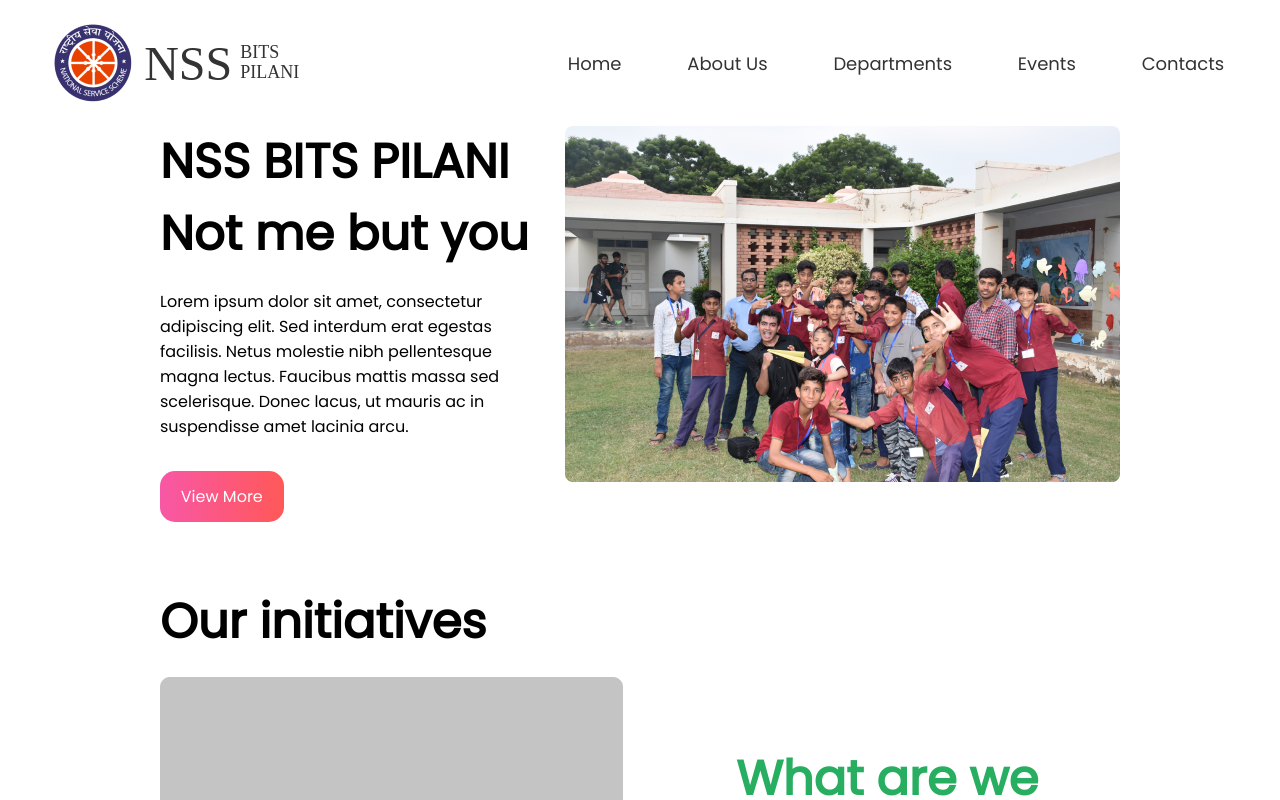
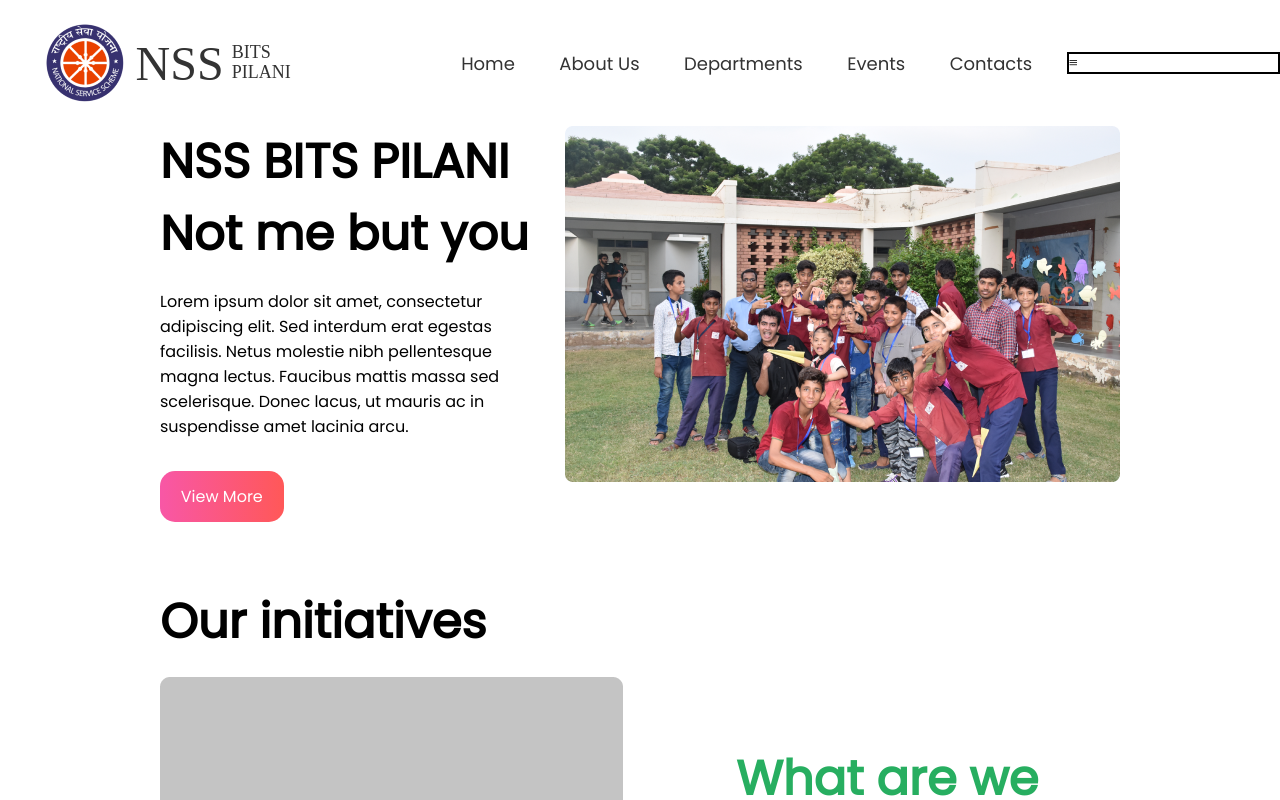
Before and after one commit to NSS-BITS-Pilani/NSSrevamp, a React (Create React App) app: page / in a window 1280 px wide. Shown: the top 800 px of the page. Built offline with nearby package versions, Linux system fonts and the light colour scheme.

Commit message:
temp topbar

```diff
--- a/src/Components/Home/home.scss
+++ b/src/Components/Home/home.scss
@@ -7,18 +7,18 @@
   margin-bottom: 1.2rem;
 }
 
-.mainInfo{
+.mainInfo {
   display: flex;
   justify-content: center;
   font-family: poppins;
   margin-bottom: 4rem;
 
-  .homeFlexBox{
+  .homeFlexBox {
     display: flex;
     width: 75%;
     justify-content: center;
     flex-wrap: wrap;
-  .homeLeft{
+    .homeLeft {
       width: 50%;
       padding-right: 10%;
 
@@ -29,7 +29,7 @@
         .button {
           display: block;
           color: white;
-      background: linear-gradient(90deg, #F857A6 0%, #FF5858 100%);
+          background: linear-gradient(90deg, #f857a6 0%, #ff5858 100%);
           border-radius: 15px;
           padding-top: 0.8rem;
           padding-bottom: 0.8rem;
@@ -39,51 +39,45 @@
       }
     }
 
-  .homeRight{
+    .homeRight {
       width: 50%;
-
+    }
   }
 }
 
-}
-
-.homeAbout{
-
+.homeAbout {
   font-family: poppins;
   width: 75%;
   margin: 0 auto;
 
-  .aboutInfo{
+  .aboutInfo {
     display: flex;
     justify-content: center;
     font-family: poppins;
     margin-bottom: 4rem;
 
-    .aboutFlexBox{
+    .aboutFlexBox {
       display: flex;
       width: 100%;
       align-items: center;
 
-      .left{
+      .left {
         width: 50%;
-
       }
 
-      .right{
+      .right {
         width: 50%;
         padding-left: 10%;
       }
 
-      .leftB{
+      .leftB {
         width: 50%;
         padding-right: 10%;
       }
 
-      .rightB{
+      .rightB {
         width: 50%;
-
       }
-
     }
   }
 }
--- a/src/Components/TopBar/topbar.js
+++ b/src/Components/TopBar/topbar.js
@@ -1,25 +1,16 @@
-import React from 'react';
+import React, {useState} from 'react';
 import classes from "./topbar.scss";
 import { NavLink } from 'react-router-dom';
 
-const topbar = () => {
-    return (
-        <div className={`${classes.bar} bar`}>
-            <div className={`${classes.component1} component1`}>
-                <div className={`${classes.logo} logo`}>
-                    <div className={`${classes.nssLogo} nssLogo`}>
-                        <img src="/assets/nss-logo-national-service-scheme 1.png" />
-                    </div>
-                    <div className={`${classes.nss} nss`}>
-                        NSS
-                    </div>
-                    <div className={`${classes.bits} bits`}>
-                        BITS PILANI
-                    </div>
-                </div>
-            </div>
-            <div className={`${classes.component2} component2`}>
-                <NavLink to={"/"} className={`${classes.NavLink} NavLink`}>
+const Topbar = () => {
+
+    const [showDrawer, setShowDrawer] = useState(false);
+
+    const links =
+
+        <React.Fragment>
+
+            <NavLink to={"/"} className={`${classes.NavLink} NavLink`}>
                     Home
                 </NavLink>
 
@@ -38,9 +29,37 @@
                 <NavLink to={"/contacts"} className={`${classes.NavLink} NavLink`}>
                     Contacts
                 </NavLink>
+
+        </React.Fragment>
+
+    return (
+        <div className={`${classes.bar} bar`}>
+            <div className={`${classes.component1} component1`}>
+                <div className={`${classes.logo} logo`}>
+                    <div className={`${classes.nssLogo} nssLogo`}>
+                        <img src="/assets/nss-logo-national-service-scheme 1.png" />
+                    </div>
+                    <div className={`${classes.nss} nss`}>
+                        NSS
+                    </div>
+                    <div className={`${classes.bits} bits`}>
+                        BITS PILANI
+                    </div>
+                </div>
+            </div>
+            <div className={`${classes.component2} component2`}>
+                {links}
+            </div>
+
+            <div className={`${classes.toggle} toggle`} onClick={() => {setShowDrawer(!showDrawer)} }>
+                &equiv;
+            </div>
+
+            <div className={`${classes.Barlinks} Barlinks`}>
+                {showDrawer && links}
             </div>
         </div>
     );
 }
 
-export default topbar;
+export default Topbar;
--- a/src/Components/TopBar/topbar.scss
+++ b/src/Components/TopBar/topbar.scss
@@ -9,7 +9,7 @@
 .bar {
   height: 126px;
   display: grid;
-  grid-template-columns: 4fr 6fr;
+  grid-template-columns: 4fr 6fr 2fr;
   align-items: center;
   justify-content: center;
 
@@ -76,6 +76,24 @@
       font-weight: bold;
     }
   }
+
+  .toggle{
+    border: 2px solid black;
+  }
+
+  .Barlinks{
+      display: block;
+      background: rgba(252, 255, 59, 0.9);
+      position: absolute;
+      top: 5rem;
+      left:25%;
+      width: 50%;
+      margin: 0 auto;
+      display: flex;
+      flex-direction: column;
+      justify-content: center;
+
+    }
 }
 @media all and (max-width: 768px) {
   .bar {
```
Lines whose indentation alone changed are shown as unchanged.
